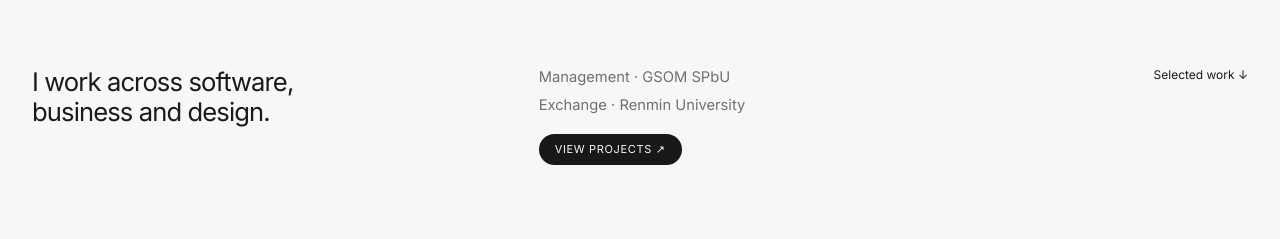
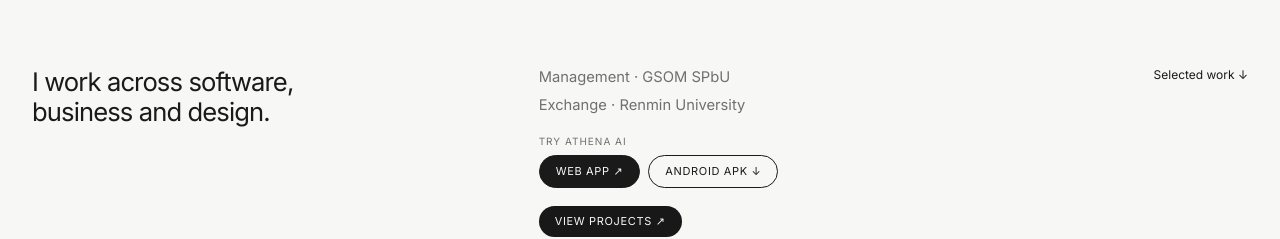
Before and after one commit to athenashigapova2-wq/mon-portfolio, a React (Vite) app: page / in a window 1280 px wide. Shown: the part 780-1019 px from the top of the page. Built offline with nearby package versions, Linux system fonts and the light colour scheme.

Commit message:
feat: add Athena AI web and Android links

```diff
--- a/src/App.jsx
+++ b/src/App.jsx
@@ -9,6 +9,7 @@ import ProjectCasePlaceholder from './components/ProjectCasePlaceholder.jsx'
 import { ContactsSection, SiteFooter } from './components/SiteFooter.jsx'
 import { currently, projects } from './data/portfolio.js'
 import ThemeToggle from './components/ThemeToggle.jsx'
+import './athena-links.css'
 
 function SiteHeader({ visible }) {
   return (
@@ -49,6 +50,28 @@ function Identity({ visible }) {
         <div className="identity__meta">
           <span>Management · GSOM SPbU</span>
           <span>Exchange · Renmin University</span>
+          <div className="identity__product">
+            <span className="identity__product-label">Try Athena AI</span>
+            <div className="identity__product-links">
+              <a
+                className="identity__projects-button"
+                href="https://athena-ai-blond.vercel.app/"
+                target="_blank"
+                rel="noreferrer"
+              >
+                Web app ↗
+              </a>
+              <a
+                className="identity__projects-button identity__projects-button--secondary"
+                href="https://github.com/athenashigapova2-wq/AthenaAI/actions/workflows/android-apk.yml"
+                target="_blank"
+                rel="noreferrer"
+                title="Open the latest Android APK build"
+              >
+                Android APK ↓
+              </a>
+            </div>
+          </div>
           <a className="identity__projects-button" href="https://disk.yandex.ru/d/PsNikJGdP51PUg" target="_blank" rel="noreferrer">View projects ↗</a>
         </div>
         <a href="#work">Selected work <span aria-hidden="true">↓</span></a>
--- /dev/null
+++ b/src/athena-links.css
@@ -0,0 +1,35 @@
+.identity__product {
+  display: grid;
+  gap: 9px;
+  margin-top: 12px;
+}
+
+.identity__product-label {
+  color: var(--muted);
+  font-size: 10px;
+  line-height: 1;
+  text-transform: uppercase;
+  letter-spacing: .1em;
+}
+
+.identity__product-links {
+  display: flex;
+  flex-wrap: wrap;
+  gap: 8px;
+}
+
+.identity__product-links .identity__projects-button {
+  margin-top: 0;
+  color: var(--background);
+  background: var(--text);
+  border: 1px solid var(--text);
+}
+
+.identity__product-links .identity__projects-button--secondary {
+  color: var(--text);
+  background: transparent;
+}
+
+.identity__product-links .identity__projects-button:hover {
+  opacity: .72;
+}
```
